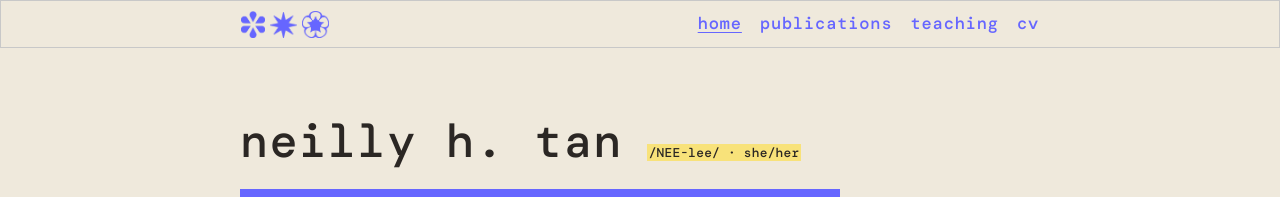
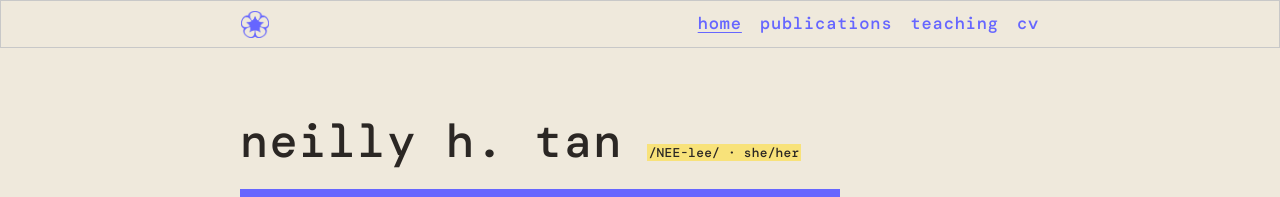
Before and after one commit to neillytan/neillytan.github.io, a Jekyll site: the page built from index.html, in a window 1280 px wide. Shown: the top 197 px of the page. Built offline with Jekyll 4.4.1, drawn with Linux system fonts in a browser that asks for light colours; some web fonts are replaced.

Commit message:
Header: use only the last flower
Co-Authored-By: Claude Opus 5.5 <noreply@anthropic.com>

```diff
--- a/_includes/header.html
+++ b/_includes/header.html
@@ -1,7 +1,5 @@
 <header class="site-header">
   <a class="logo" href="{{ '/' | relative_url }}" aria-label="{{ site.title }} home">
-    <img src="{{ '/assets/images/logo-1.png' | relative_url }}" alt="">
-    <img src="{{ '/assets/images/logo-2.png' | relative_url }}" alt="">
     <img src="{{ '/assets/images/logo-3.png' | relative_url }}" alt="">
   </a>
   <nav class="site-nav">
```
